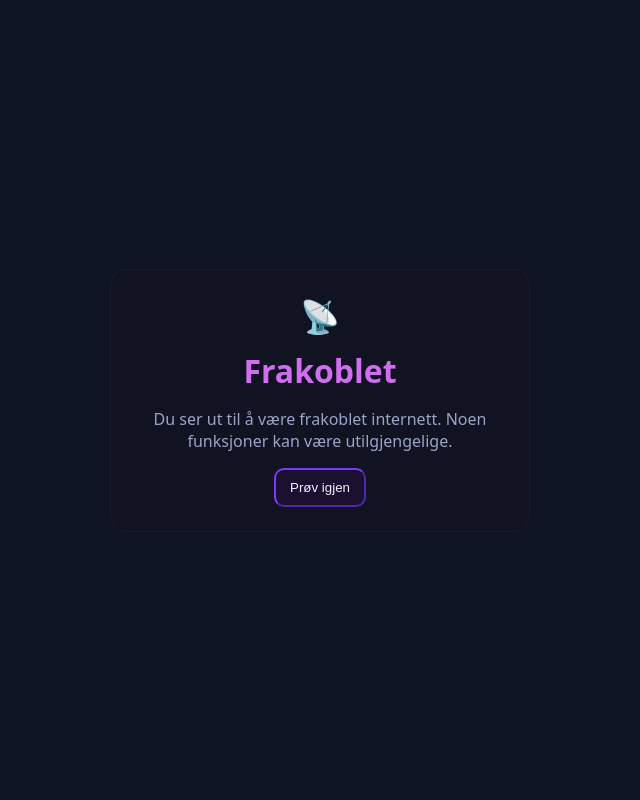
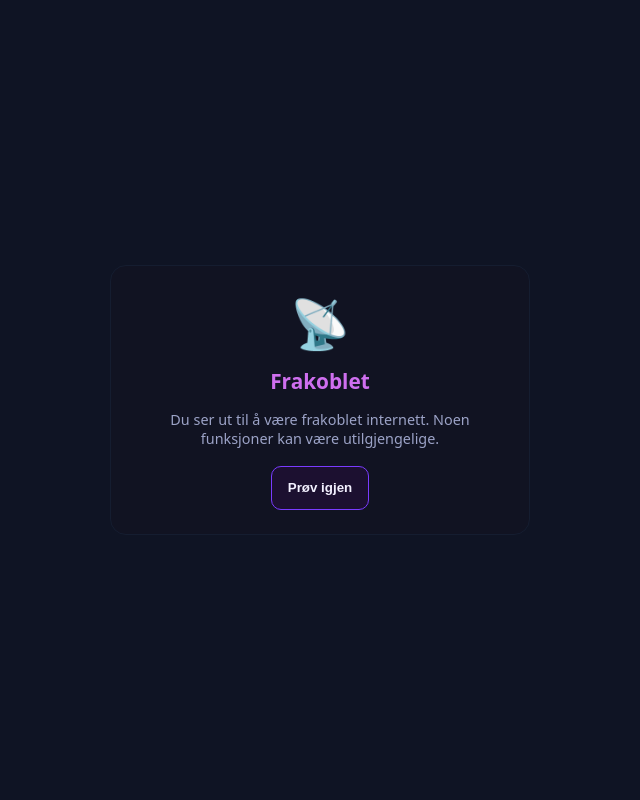
Before and after one commit to aktheman/cryptochat, a Flask app: page /offline.html in a window 1280 px wide. Shown: the whole page, without its empty margins (320-960 px from the left). Run offline with Flask 3, Linux system fonts and the light colour scheme; parts of the project's set-up code (start-up, migrations or seed data) failed here and were passed over.

Commit message:
feat: improve offline page, manifest, service worker, reactions UX

```diff
--- a/app.py
+++ b/app.py
@@ -2668,6 +2668,13 @@ def manifest_json():
         'theme_color': '#cf6fef',
         'orientation': 'portrait-primary',
         'categories': ['social', 'communication'],
+        'shortcuts': [
+            {
+                'name': 'Åpne samtaler',
+                'url': '/chat'
+            }
+        ],
+        'prefer_related_applications': False,
         'icons': [
             {'src': '/static/img/icon-192.png', 'sizes': '192x192', 'type': 'image/png', 'purpose': 'any maskable'},
             {'src': '/static/img/icon-512.png', 'sizes': '512x512', 'type': 'image/png', 'purpose': 'any maskable'}
@@ -2676,24 +2683,74 @@ def manifest_json():
 
 @app.route('/sw.js')
 def service_worker():
-    sw = """const CACHE='cryptochat-v2';const ASSETS=['/','/static/css/style.css','/static/js/chat.js','/static/js/crypto.js','/manifest.json'];
-self.addEventListener('install',(e)=>{e.waitUntil(caches.open(CACHE).then(c=>c.addAll(ASSETS)));self.skipWaiting();});
-self.addEventListener('activate',(e)=>{e.waitUntil(self.clients.claim());});
-self.addEventListener('fetch',(event)=>{event.respondWith(fetch(event.request).catch(()=>caches.match(event.request)));});
-self.addEventListener('push',(event)=>{
-  const data=event.data?event.data.json():{};
-  const title=data.title||'CryptoChat';
-  const options={body:data.body||'',icon:'/static/img/icon-192.png',badge:'/static/img/icon-192.png',data:data.url||'/'};
-  event.waitUntil(self.registration.showNotification(title,options));
+    sw = r"""
+const CACHE = 'cryptochat-v3';
+const ASSETS = [
+  '/',
+  '/chat',
+  '/static/css/style.css',
+  '/static/js/chat.js',
+  '/static/js/crypto.js',
+  '/manifest.json',
+  '/offline.html'
+];
+const API = [
+  '/users/all',
+  '/groups',
+  '/channels',
+  '/folders',
+  '/saved',
+  '/auth/register',
+  '/auth/login',
+  '/presence/batch',
+  '/keys/'
+];
+const CACHE_API = 'cryptochat-api-v1';
+
+self.addEventListener('install', (e) => {
+  e.waitUntil(caches.open(CACHE).then(c => c.addAll(ASSETS)).then(() => self.skipWaiting()));
 });
-self.addEventListener('notificationclick',(event)=>{
+self.addEventListener('activate', (e) => {
+  e.waitUntil(self.clients.claim());
+});
+self.addEventListener('fetch', (event) => {
+  const url = new URL(event.request.url);
+  if (API.some(p => url.pathname.startsWith(p))) {
+    event.respondWith(
+      fetch(event.request)
+        .then((res) => {
+          if (res.ok) {
+            const clone = res.clone();
+            caches.open(CACHE_API).then(c => c.put(event.request, clone));
+          }
+          return res;
+        })
+        .catch(() => caches.match('/offline.html'))
+    );
+  } else {
+    event.respondWith(
+      caches.match(event.request).then(c => c || fetch(event.request).then(r => {
+        if (r.ok) caches.open(CACHE).then(c => c.put(event.request, r.clone()));
+        return r;
+      }).catch(() => caches.match('/offline.html')))
+    );
+  }
+});
+self.addEventListener('push', (event) => {
+  const data = event.data ? event.data.json() : {};
+  const title = data.title || 'CryptoChat';
+  const options = { body: data.body || '', icon: '/static/img/icon-192.png', badge: '/static/img/icon-192.png', data: data.url || '/', renotify: true };
+  event.waitUntil(self.registration.showNotification(title, options));
+});
+self.addEventListener('notificationclick', (event) => {
   event.notification.close();
-  event.waitUntil(clients.matchAll({type:'window'}).then(c=>{
-    const url=event.notification.data||'/';
-    for(const client of c){if(client.url.includes(url)&&'focus' in client)return client.focus();}
+  event.waitUntil(clients.matchAll({ type: 'window' }).then(c => {
+    const url = event.notification.data || '/chat';
+    for (const client of c) { if (client.url.includes(url) && 'focus' in client) return client.focus(); }
     return clients.openWindow(url);
   }));
-});"""
+});
+"""
     return Response(sw, mimetype='application/javascript')
 
 @app.route('/offline.html')
--- a/static/css/style.css
+++ b/static/css/style.css
@@ -168,13 +168,13 @@ body.theme-light .toast { background:#ffffff; color:#111827; border-color:#e5e7e
 .date-separator span { background:#0f1826; padding:0 12px; position:relative; font-size:.72rem; color:#9a9cb8; font-weight:500; }
 
 /* ── Reactions ── */
-.msg-actions { display:flex; gap:4px; margin-top:4px; opacity:0; transition:opacity .15s; }
-.msg:hover .msg-actions { opacity:1; }
+.msg-actions { display:flex; gap:4px; margin-top:6px; opacity:0; transition:opacity .15s; }
+.msg.sent:hover .msg-actions, .msg.received:hover .msg-actions { opacity:1; }
 .msg-action-btn { background:transparent; border:none; cursor:pointer; font-size:.75rem; padding:2px 5px; border-radius:4px; color:#9a9cb8; transition:background .1s, color .1s; }
 .msg-action-btn:hover { background:#2a2d48; color:#e9eaff; }
-.reaction-badge:hover { background:#2a2d58; }
-.reaction-badge.active { border-color:#7a3bff; background:#1c1030; }
-.reaction-badge .count { color:#a8adc8; font-size:.7rem; }
+.reaction-badge { display:inline-flex; align-items:center; gap:3px; background:rgba(255,255,255,.06); border:1px solid rgba(255,255,255,.1); padding:2px 7px; border-radius:10px; font-size:.73rem; cursor:pointer; transition:background .15s; }
+.reaction-badge:hover { background:rgba(255,255,255,.14); }
+.reaction-badge.reacted { background:rgba(122,59,255,.2); border-color:var(--c-accent); }
 .reaction-picker { position:absolute; bottom:100%; right:0; background:#111322; border:1px solid #2a2d48; border-radius:10px; padding:6px; display:flex; gap:2px; z-index:100; box-shadow:0 4px 20px rgba(0,0,0,.4); animation:fadeIn .15s ease; }
 .reaction-picker button { background:transparent; border:none; font-size:1.2rem; padding:4px 6px; border-radius:6px; cursor:pointer; transition:background .1s; }
 .reaction-picker button:hover { background:#1a2240; }
--- a/templates/offline.html
+++ b/templates/offline.html
@@ -1,53 +1,31 @@
 <!DOCTYPE html>
 <html lang="no">
 <head>
-    <meta charset="UTF-8">
-    <meta name="viewport" content="width=device-width,initial-scale=1">
-    <title>CryptoChat - Frakoblet</title>
-    <style>
-      * { box-sizing: border-box; }
-      body {
-        margin:0;
-        background:#0f1424;
-        color:#e7e8f3;
-        font-family: system-ui,-apple-system,Segoe UI,Roboto,Ubuntu,sans-serif;
-      }
-      .wrap {
-        min-height: 100vh;
-        display:flex;
-        align-items:center;
-        justify-content:center;
-        padding: 24px;
-      }
-      .card {
-        background:#111322;
-        border:1px solid #151d30;
-        border-radius:16px;
-        padding:24px;
-        max-width:420px;
-        width:100%;
-        text-align:center;
-      }
-      h1 { margin: 12px 0 8px; color:#cf6fef; }
-      p { color:#9ca3c7; }
-      .btn {
-        background:#1c1030;
-        color:#f3f1ff;
-        border-color:#7a3bff;
-        padding:10px 14px;
-        border-radius:10px;
-        cursor:pointer;
-      }
-    </style>
+  <meta charset="UTF-8" />
+  <meta name="viewport" content="width=device-width, initial-scale=1, viewport-fit=cover" />
+  <meta name="theme-color" content="#0f1424" />
+  <meta name="apple-mobile-web-app-capable" content="yes" />
+  <meta name="apple-mobile-web-app-status-bar-style" content="black-translucent" />
+  <title>CryptoChat - Frakoblet</title>
+  <link rel="stylesheet" href="/static/css/style.css?v=12" />
+  <style>
+    body { background:#0f1424; color:#e7e8f3; }
+    .offline-wrap { min-height:100vh; display:flex; align-items:center; justify-content:center; padding:24px; }
+    .offline-card { background:#111322; border:1px solid #151d30; border-radius:16px; padding:24px; max-width:420px; width:100%; text-align:center; }
+    .offline-icon { font-size:48px; margin-bottom:12px; }
+    .offline-title { margin:0 0 8px; color:#cf6fef; font-size:1.3rem; }
+    .offline-body { color:#9ca3c7; font-size:.9rem; margin-bottom:18px; }
+    .btn { background:#1c1030; color:#f3f1ff; border:1px solid #7a3bff; padding:10px 16px; border-radius:10px; cursor:pointer; min-height:44px; font-weight:600; }
+  </style>
 </head>
 <body>
-    <div class="wrap">
-      <div class="card">
-        <div style="font-size:32px;">📡</div>
-        <h1>Frakoblet</h1>
-        <p>Du ser ut til å være frakoblet internett. Noen funksjoner kan være utilgjengelige.</p>
-        <button class="btn" onclick="location.reload()">Prøv igjen</button>
-      </div>
+  <div class="offline-wrap">
+    <div class="offline-card">
+      <div class="offline-icon">📡</div>
+      <h1 class="offline-title">Frakoblet</h1>
+      <p class="offline-body">Du ser ut til å være frakoblet internett. Noen funksjoner kan være utilgjengelige.</p>
+      <button class="btn" onclick="location.reload()">Prøv igjen</button>
     </div>
+  </div>
 </body>
 </html>
```
